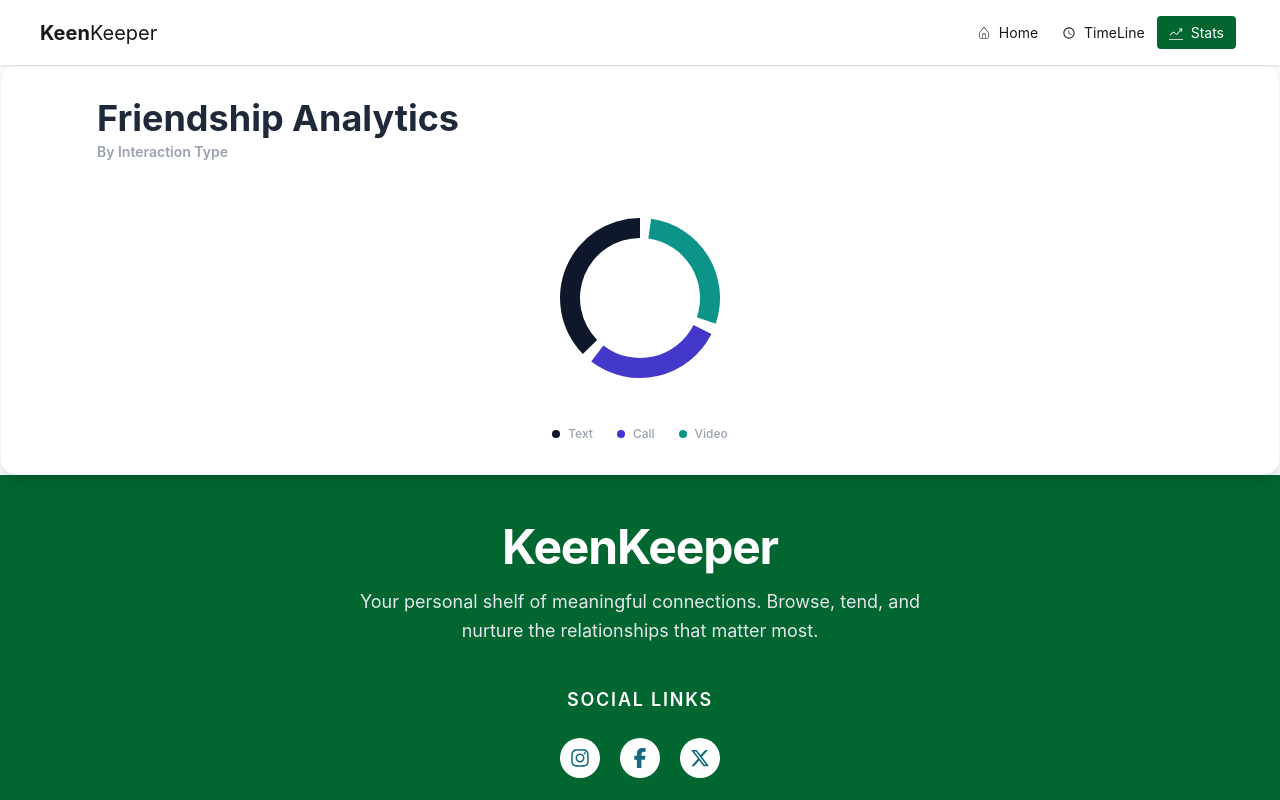
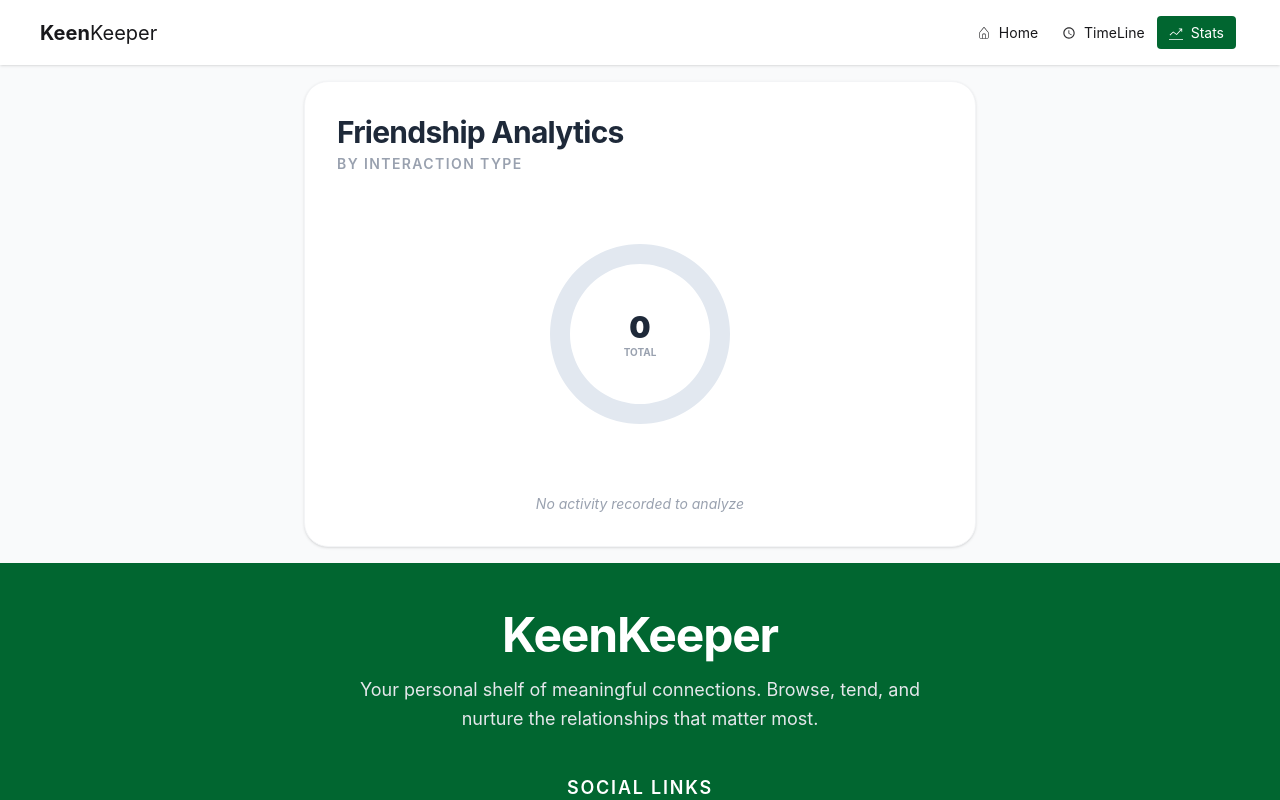
Before and after one commit to HelloMizanur/Assignment-Seven, a React (Vite) app: page /stats in a window 1280 px wide. Shown: the top 800 px of the page. Built offline with nearby package versions, Linux system fonts and the light colour scheme.

Commit message:
Complete all feature needed

```diff
--- a/src/Components/homePage/Banner.jsx
+++ b/src/Components/homePage/Banner.jsx
@@ -1,8 +1,10 @@
 import React from "react";
 import useFriends from "../../hooks/useFriends";
+import { useInteractions } from "../../context/InteractionContext"; // Context hook import koro
 
 const Banner = () => {
   const { friendsData, loading } = useFriends();
+  const { interactions } = useInteractions(); // Context theke interactions array-ti nilam
 
   // Loading obosthay placeholder stats
   if (loading) {
@@ -25,6 +27,9 @@ const Banner = () => {
   const needAttentionCount = friendsData.filter(
     (f) => f.status === "overdue" || f.status === "almost due",
   ).length;
+
+  // ৪. Dynamic Interaction Count
+  const totalInteractions = interactions.length;
 
   return (
     <div className="py-10">
@@ -72,9 +77,11 @@ const Banner = () => {
           </p>
         </div>
 
-        {/* Interactions - Hardcoded for now */}
+        {/* Interactions - Fully Dynamic Now! */}
         <div className="w-56 p-6 rounded-3xl bg-white border border-gray-100 shadow-sm transition-transform hover:-translate-y-1">
-          <h3 className="text-5xl font-extrabold text-blue-500">24</h3>
+          <h3 className="text-5xl font-extrabold text-blue-500">
+            {totalInteractions}
+          </h3>
           <p className="text-xs font-black text-gray-400 uppercase mt-2 tracking-widest">
             Interactions
           </p>
--- a/src/Pages/friendsDetails/FriendDetails.jsx
+++ b/src/Pages/friendsDetails/FriendDetails.jsx
@@ -1,4 +1,4 @@
-import React, { useState } from "react";
+import React from "react";
 import { useParams } from "react-router";
 import useFriends from "../../hooks/useFriends";
 import { ToastContainer, toast } from "react-toastify";
@@ -11,21 +11,33 @@ import {
   Archive,
   Trash2,
 } from "lucide-react";
+import { useInteractions } from "../../context/InteractionContext";
 
 const FriendDetails = () => {
   const { id } = useParams();
   const { friendsData, loading } = useFriends();
 
-  const [interactions, setInteractions] = useState([]);
+  // Context theke interaction-er data ebong function call kora
+  const { addInteraction, interactions } = useInteractions();
 
   if (loading) {
-    return <span className="loading loading-bars loading-xl"></span>;
+    return (
+      <div className="min-h-screen flex justify-center items-center">
+        <span className="loading loading-bars loading-xl text-blue-600"></span>
+      </div>
+    );
   }
 
-  const expectedFriend = friendsData.find((friend) => friend.id === Number(id));
+  const expectedFriend = friendsData?.find(
+    (friend) => friend.id === Number(id),
+  );
 
   if (!expectedFriend) {
-    return <div className="p-10 text-center">Friend not found!</div>;
+    return (
+      <div className="p-10 text-center font-bold text-gray-500">
+        Friend not found!
+      </div>
+    );
   }
 
   const handleAction = (type) => {
@@ -42,21 +54,22 @@ const FriendDetails = () => {
     });
 
     const interactionData = {
+      id: Date.now(), // Unique ID for each interaction
       date: new Date().toLocaleString(),
       type: type,
       title: title,
+      friendId: expectedFriend.id,
     };
 
-    setInteractions((prev) => [...prev, interactionData]);
-
-    console.log("New Interaction Added:", interactionData);
-    console.log(interactions);
+    // Context-e data pathano (setInteractions bad diye addInteraction use kora hoyeche)
+    addInteraction(interactionData);
   };
 
   return (
     <div className="min-h-screen bg-gray-50 p-4 md:p-10 flex justify-center items-start">
       <ToastContainer />
       <div className="max-w-4xl w-full bg-white rounded-2xl shadow-sm border border-gray-200 overflow-hidden flex flex-col md:flex-row">
+        {/* Left Section - Profile Info */}
         <div className="w-full md:w-1/3 p-8 border-b md:border-b-0 md:border-r border-gray-100 flex flex-col items-center text-center bg-white">
           <div className="relative mb-6">
             <img
@@ -80,14 +93,13 @@ const FriendDetails = () => {
                       ? "bg-green-500"
                       : expectedFriend.status === "almost due"
                         ? "bg-orange-500"
-                        : "bg-gray-500" // Default color jodi kono status na mele
+                        : "bg-gray-500"
                 }`}
               >
                 {expectedFriend.status}
               </span>
             )}
-            {expectedFriend.tags &&
-              expectedFriend.tags.map((tag, index) => (
+            {expectedFriend.tags?.map((tag, index) => (
               <span
                 key={index}
                 className="bg-emerald-100 text-emerald-700 text-[10px] font-bold px-3 py-1 rounded-full uppercase tracking-tighter"
@@ -101,23 +113,36 @@ const FriendDetails = () => {
             "{expectedFriend.bio}"
           </p>
 
-          <p className="text-xs text-blue-500 font-medium mt-4">
+          <p className="text-xs text-blue-500 font-medium mt-4 underline decoration-blue-100 underline-offset-4">
             Preferred: {expectedFriend.email}
           </p>
 
           <div className="mt-10 w-full space-y-4 text-left border-t pt-6 border-gray-50">
-            <button className="flex items-center gap-3 text-sm font-medium text-gray-500 hover:text-blue-600 transition-all w-full">
-              <Clock size={18} /> Snooze 2 Weeks
+            <button className="flex items-center gap-3 text-sm font-medium text-gray-500 hover:text-blue-600 transition-all w-full group">
+              <Clock
+                size={18}
+                className="group-hover:rotate-12 transition-transform"
+              />{" "}
+              Snooze 2 Weeks
             </button>
-            <button className="flex items-center gap-3 text-sm font-medium text-gray-500 hover:text-gray-900 transition-all w-full">
-              <Archive size={18} /> Archive
+            <button className="flex items-center gap-3 text-sm font-medium text-gray-500 hover:text-gray-900 transition-all w-full group">
+              <Archive
+                size={18}
+                className="group-hover:scale-110 transition-transform"
+              />{" "}
+              Archive
             </button>
-            <button className="flex items-center gap-3 text-sm font-medium text-red-400 hover:text-red-600 transition-all w-full">
-              <Trash2 size={18} /> Delete Contact
+            <button className="flex items-center gap-3 text-sm font-medium text-red-400 hover:text-red-600 transition-all w-full group">
+              <Trash2
+                size={18}
+                className="group-hover:shake transition-transform"
+              />{" "}
+              Delete Contact
             </button>
           </div>
         </div>
 
+        {/* Right Section - Stats and Actions */}
         <div className="flex-1 p-8 flex flex-col">
           <div className="grid grid-cols-3 gap-4 mb-10">
             <div className="bg-slate-50 p-5 rounded-xl text-center border border-gray-100">
@@ -125,7 +150,7 @@ const FriendDetails = () => {
                 {expectedFriend.days_since_contact}
               </div>
               <div className="text-[10px] text-blue-500 font-bold uppercase mt-2 border-t border-blue-100 pt-2">
-                Days Since Contact
+                Days Since
               </div>
             </div>
 
@@ -142,7 +167,11 @@ const FriendDetails = () => {
               <div className="text-sm font-bold text-gray-800 truncate">
                 {new Date(expectedFriend.next_due_date).toLocaleDateString(
                   "en-US",
-                  { month: "short", day: "numeric", year: "numeric" },
+                  {
+                    month: "short",
+                    day: "numeric",
+                    year: "numeric",
+                  },
                 )}
               </div>
               <div className="text-[10px] text-blue-500 font-bold uppercase mt-2 border-t border-blue-100 pt-2">
@@ -174,50 +203,22 @@ const FriendDetails = () => {
               Quick Check-In
             </h3>
             <div className="flex justify-around md:justify-start md:gap-16 items-center">
+              {["Call", "Text", "Video"].map((actionType) => (
                 <button
-                onClick={() => handleAction("Call")}
+                  key={actionType}
+                  onClick={() => handleAction(actionType)}
                   className="flex flex-col items-center group"
                 >
                   <div className="p-4 rounded-2xl bg-white border border-gray-100 shadow-sm group-hover:shadow-md group-hover:bg-blue-600 group-hover:text-white transition-all duration-300">
-                  <Phone
-                    size={24}
-                    className="text-gray-600 group-hover:text-white"
-                  />
+                    {actionType === "Call" && <Phone size={24} />}
+                    {actionType === "Text" && <MessageSquare size={24} />}
+                    {actionType === "Video" && <Video size={24} />}
                   </div>
-                <span className="text-xs font-bold text-gray-500 mt-3 group-hover:text-blue-600 uppercase tracking-tighter">
-                  Call
+                  <span className="text-xs font-bold text-gray-500 mt-3 group-hover:text-blue-600 uppercase tracking-tighter transition-colors">
+                    {actionType}
                   </span>
                 </button>
-
-              <button
-                onClick={() => handleAction("Text")}
-                className="flex flex-col items-center group"
-              >
-                <div className="p-4 rounded-2xl bg-white border border-gray-100 shadow-sm group-hover:shadow-md group-hover:bg-blue-600 group-hover:text-white transition-all duration-300">
-                  <MessageSquare
-                    size={24}
-                    className="text-gray-600 group-hover:text-white"
-                  />
-                </div>
-                <span className="text-xs font-bold text-gray-500 mt-3 group-hover:text-blue-600 uppercase tracking-tighter">
-                  Text
-                </span>
-              </button>
-
-              <button
-                onClick={() => handleAction("Video")}
-                className="flex flex-col items-center group"
-              >
-                <div className="p-4 rounded-2xl bg-white border border-gray-100 shadow-sm group-hover:shadow-md group-hover:bg-blue-600 group-hover:text-white transition-all duration-300">
-                  <Video
-                    size={24}
-                    className="text-gray-600 group-hover:text-white"
-                  />
-                </div>
-                <span className="text-xs font-bold text-gray-500 mt-3 group-hover:text-blue-600 uppercase tracking-tighter">
-                  Video
-                </span>
-              </button>
+              ))}
             </div>
           </div>
         </div>
--- a/src/Pages/statsPage/StatsPage.jsx
+++ b/src/Pages/statsPage/StatsPage.jsx
@@ -1,65 +1,109 @@
 import React from "react";
 import { PieChart, Pie, Cell, ResponsiveContainer } from "recharts";
-
-const data = [
-  { name: "Text", value: 400 },
-  { name: "Call", value: 300 },
-  { name: "Video", value: 300 },
-];
+import { useInteractions } from "../../context/InteractionContext"; // Context import
 
 const COLORS = ["#0f172a", "#4338ca", "#0d9488"];
 
 const StatsPage = () => {
+  const { interactions } = useInteractions();
+
+  // ১. Interaction array theke data calculate kora
+  const chartData = [
+    {
+      name: "Text",
+      value: interactions.filter((i) => i.type === "Text").length,
+    },
+    {
+      name: "Call",
+      value: interactions.filter((i) => i.type === "Call").length,
+    },
+    {
+      name: "Video",
+      value: interactions.filter((i) => i.type === "Video").length,
+    },
+  ].filter((item) => item.value > 0); // Sudhu jeta data ase sheta dekhabe
+
+  // Default data jodi kono interaction na thake (jite chart khali na lage)
+  const displayData =
+    chartData.length > 0 ? chartData : [{ name: "No Data", value: 1 }];
+  const displayColors = chartData.length > 0 ? COLORS : ["#e2e8f0"];
+
   return (
-    <div className="flex items-center justify-center  w-full bg-gray-50">
-      <div className="p-8 w-full px-20 bg-white text-center rounded-2xl shadow-lg border border-gray-100">
-        <div className="mb-6 text-left ml-4">
-          <h2 className="text-4xl font-bold text-gray-800">
+    <div className="flex items-center justify-center min-h-[400px] w-full bg-gray-50 p-4">
+      <div className="p-8 w-full max-w-2xl bg-white text-center rounded-3xl shadow-sm border border-gray-100">
+        <div className="mb-8 text-left">
+          <h2 className="text-3xl font-bold text-gray-800 tracking-tight">
             Friendship Analytics
           </h2>
-          <p className="text-sm font-semibold text-gray-400 mt-1">
+          <p className="text-sm font-semibold text-gray-400 mt-1 uppercase tracking-widest">
             By Interaction Type
           </p>
         </div>
 
-        <div className="h-64 w-full flex flex-col items-center justify-center">
+        <div className="h-64 w-full flex flex-col items-center justify-center relative">
           <ResponsiveContainer width="100%" height="100%">
             <PieChart>
               <Pie
-                data={data}
+                data={displayData}
                 cx="50%"
                 cy="50%"
-                innerRadius={60}
-                outerRadius={80}
-                paddingAngle={8}
+                innerRadius={70}
+                outerRadius={90}
+                paddingAngle={displayData.length > 1 ? 8 : 0}
                 dataKey="value"
                 stroke="none"
                 startAngle={90}
                 endAngle={450}
+                animationDuration={1000}
               >
-                {data.map((entry, index) => (
+                {displayData.map((entry, index) => (
                   <Cell
                     key={`cell-${index}`}
-                    fill={COLORS[index % COLORS.length]}
+                    fill={displayColors[index % displayColors.length]}
                   />
                 ))}
               </Pie>
             </PieChart>
           </ResponsiveContainer>
 
-          <div className="flex justify-center gap-6 mt-4">
-            {data.map((entry, index) => (
-              <div key={entry.name} className="flex items-center gap-2">
-                <div
-                  className="w-2 h-2 rounded-full"
-                  style={{ backgroundColor: COLORS[index] }}
-                />
-                <span className="text-xs font-medium text-gray-400">
-                  {entry.name}
+          {/* Center text for total interactions */}
+          <div className="absolute inset-0 flex flex-col items-center justify-center pointer-events-none">
+            <span className="text-3xl font-black text-gray-800">
+              {interactions.length}
+            </span>
+            <span className="text-[10px] font-bold text-gray-400 uppercase">
+              Total
+            </span>
+          </div>
+        </div>
+
+        {/* Legend */}
+        <div className="flex justify-center gap-8 mt-8">
+          {chartData.length > 0 ? (
+            chartData.map((entry, index) => (
+              <div
+                key={entry.name}
+                className="flex flex-col items-center gap-1"
+              >
+                <div className="flex items-center gap-2">
+                  <div
+                    className="w-3 h-3 rounded-full"
+                    style={{ backgroundColor: COLORS[index % COLORS.length] }}
+                  />
+                  <span className="text-sm font-bold text-gray-700">
+                    {entry.name}
+                  </span>
+                </div>
+                <span className="text-xs text-gray-400 font-medium">
+                  {Math.round((entry.value / interactions.length) * 100)}%
                 </span>
               </div>
-            ))}
-          </div>
+            ))
+          ) : (
+            <p className="text-sm text-gray-400 italic">
+              No activity recorded to analyze
+            </p>
+          )}
         </div>
       </div>
     </div>
--- a/src/Pages/timelinePage/TimelinePage.jsx
+++ b/src/Pages/timelinePage/TimelinePage.jsx
@@ -1,28 +1,22 @@
 import React, { useState } from "react";
 import { MessageSquare, Phone, Video, ChevronDown } from "lucide-react";
+import { useInteractions } from "../../context/InteractionContext"; // Context import koro
 
 const TimelinePage = () => {
-  // Updated data: Only Text, Video, and Call types
-  const initialData = [
-    { id: 1, type: "Text", person: "Sarah Chen", date: "March 28, 2026" },
-    { id: 2, type: "Video", person: "Aisha Patel", date: "March 23, 2026" },
-    { id: 3, type: "Call", person: "Marcus Johnson", date: "March 19, 2026" },
-    { id: 4, type: "Text", person: "Elena Rodriguez", date: "March 15, 2026" },
-    { id: 5, type: "Video", person: "Tom Baker", date: "March 12, 2026" },
-    { id: 6, type: "Call", person: "Sarah Chen", date: "March 10, 2026" },
-  ];
+  // Context theke dynamic interactions niye asha
+  const { interactions } = useInteractions();
 
   const [filter, setFilter] = useState("All");
 
-  // Logic to filter the array
-  const filteredData =
-    filter === "All"
-      ? initialData
-      : initialData.filter((item) => item.type === filter);
+  // Logic to filter the dynamic array
+  // Data reverse kora hoyeche jate latest interaction shobcheye upore thake
+  const filteredData = [...interactions]
+    .reverse()
+    .filter((item) => (filter === "All" ? true : item.type === filter));
 
   // Icon mapping
   const renderIcon = (type) => {
-    const iconProps = { size: 22, className: "text-orange-300" };
+    const iconProps = { size: 22, className: "text-orange-400" };
     switch (type) {
       case "Text":
         return <MessageSquare {...iconProps} />;
@@ -31,7 +25,7 @@ const TimelinePage = () => {
       case "Call":
         return <Phone {...iconProps} />;
       default:
-        return null;
+        return <MessageSquare {...iconProps} />;
     }
   };
 
@@ -44,9 +38,9 @@ const TimelinePage = () => {
         <select
           value={filter}
           onChange={(e) => setFilter(e.target.value)}
-          className="w-full appearance-none bg-slate-50 border border-slate-100 py-3 px-4 pr-10 rounded-lg text-slate-500 focus:outline-none focus:ring-1 focus:ring-slate-200 cursor-pointer shadow-sm"
+          className="w-full appearance-none bg-slate-50 border border-slate-100 py-3 px-4 pr-10 rounded-lg text-slate-500 focus:outline-none focus:ring-1 focus:ring-slate-200 cursor-pointer shadow-sm transition-all"
         >
-          <option value="All">Filter timeline</option>
+          <option value="All">All activity</option>
           <option value="Text">Text</option>
           <option value="Video">Video</option>
           <option value="Call">Call</option>
@@ -57,27 +51,39 @@ const TimelinePage = () => {
       </div>
 
       {/* Timeline Entries */}
-      <div className="space-y-10">
-        {filteredData.map((item) => (
-          <div key={item.id} className="flex items-start gap-5">
-            <div className="mt-1">{renderIcon(item.type)}</div>
-            <div>
-              <h3 className="text-xl font-medium">
-                {item.type}
-                <span className="text-blue-300 font-normal">
-                  {" "}
-                  with {item.person}
+      <div className="relative space-y-10 before:absolute before:inset-0 before:ml-[11px] before:-translate-x-px before:h-full before:w-0.5 before:bg-gradient-to-b before:from-slate-100 before:via-slate-50 before:to-transparent">
+        {filteredData.map((item, index) => (
+          <div
+            key={item.id || index}
+            className="relative flex items-start gap-6 group"
+          >
+            {/* Icon container with background for timeline effect */}
+            <div className="mt-1 bg-white relative z-10 p-1">
+              {renderIcon(item.type)}
+            </div>
+
+            <div className="flex-1">
+              <h3 className="text-xl font-medium flex items-center gap-2">
+                <span className="text-gray-800">{item.type}</span>
+                <span className="text-blue-400 font-normal">
+                  {item.title.split(item.type)[1]}{" "}
+                  {/* "with Person Name" part extract kora */}
                 </span>
               </h3>
-              <p className="text-slate-400 text-base mt-0.5">{item.date}</p>
+              <p className="text-slate-400 text-sm mt-1">{item.date}</p>
             </div>
           </div>
         ))}
 
         {filteredData.length === 0 && (
-          <p className="text-slate-400 italic py-4">
-            No activity found for this category.
-          </p>
+          <div className="text-center py-20">
+            <p className="text-slate-300 italic text-lg">
+              No interactions recorded yet. <br />
+              <span className="text-sm">
+                Go to a friend's profile to start a conversation!
+              </span>
+            </p>
+          </div>
         )}
       </div>
     </div>
--- /dev/null
+++ b/src/context/InteractionContext.jsx
@@ -0,0 +1,20 @@
+import React, { createContext, useState, useContext } from "react";
+
+const InteractionContext = createContext();
+
+export const InteractionProvider = ({ children }) => {
+  const [interactions, setInteractions] = useState([]);
+
+  const addInteraction = (interactionData) => {
+    setInteractions((prev) => [...prev, interactionData]);
+  };
+
+  return (
+    <InteractionContext.Provider value={{ interactions, addInteraction }}>
+      {children}
+    </InteractionContext.Provider>
+  );
+};
+
+// Custom hook shohoje use korar jonno
+export const useInteractions = () => useContext(InteractionContext);
```
Also changed, not shown: src/main.jsx (+6 -1 lines). Lines whose indentation alone changed are shown as unchanged.
